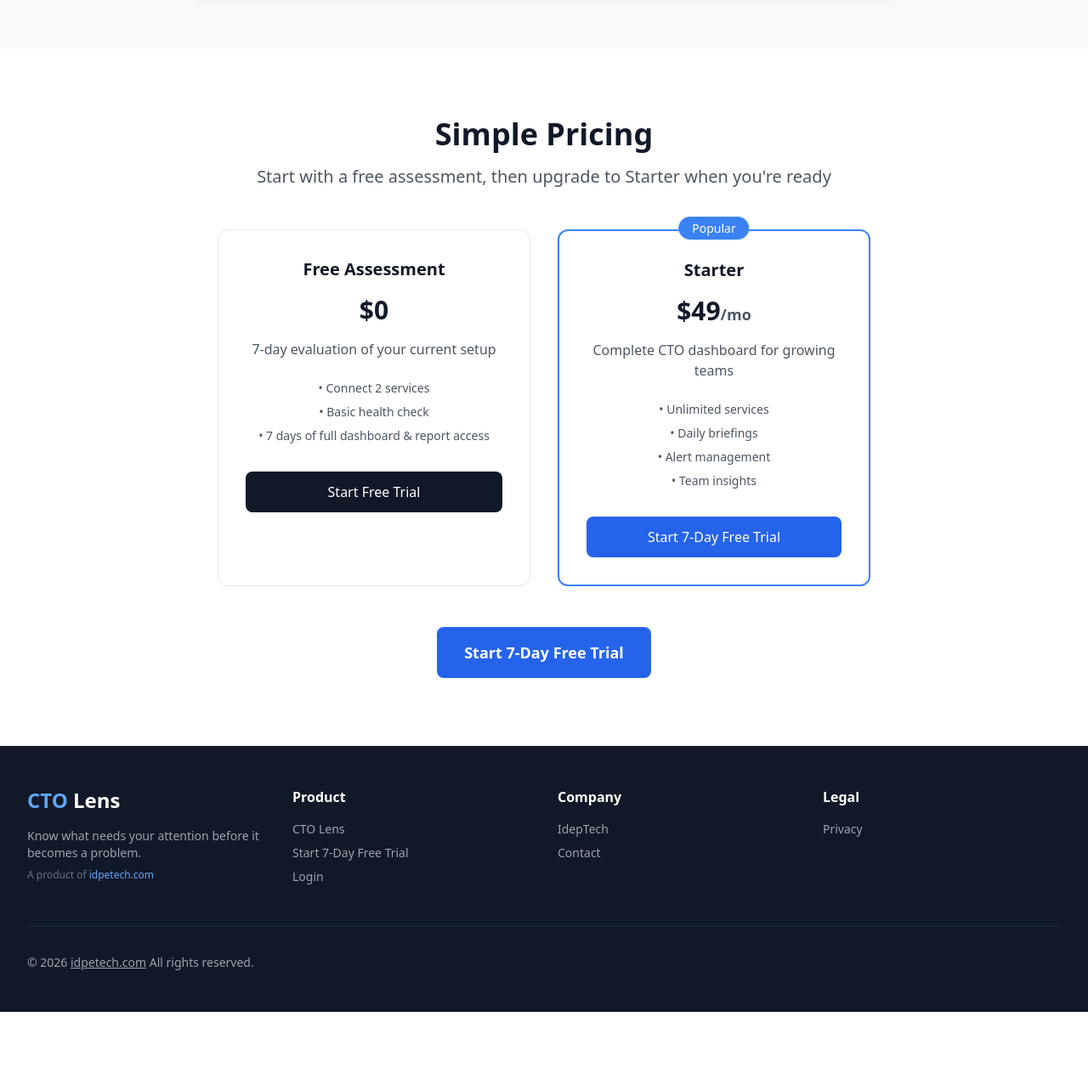
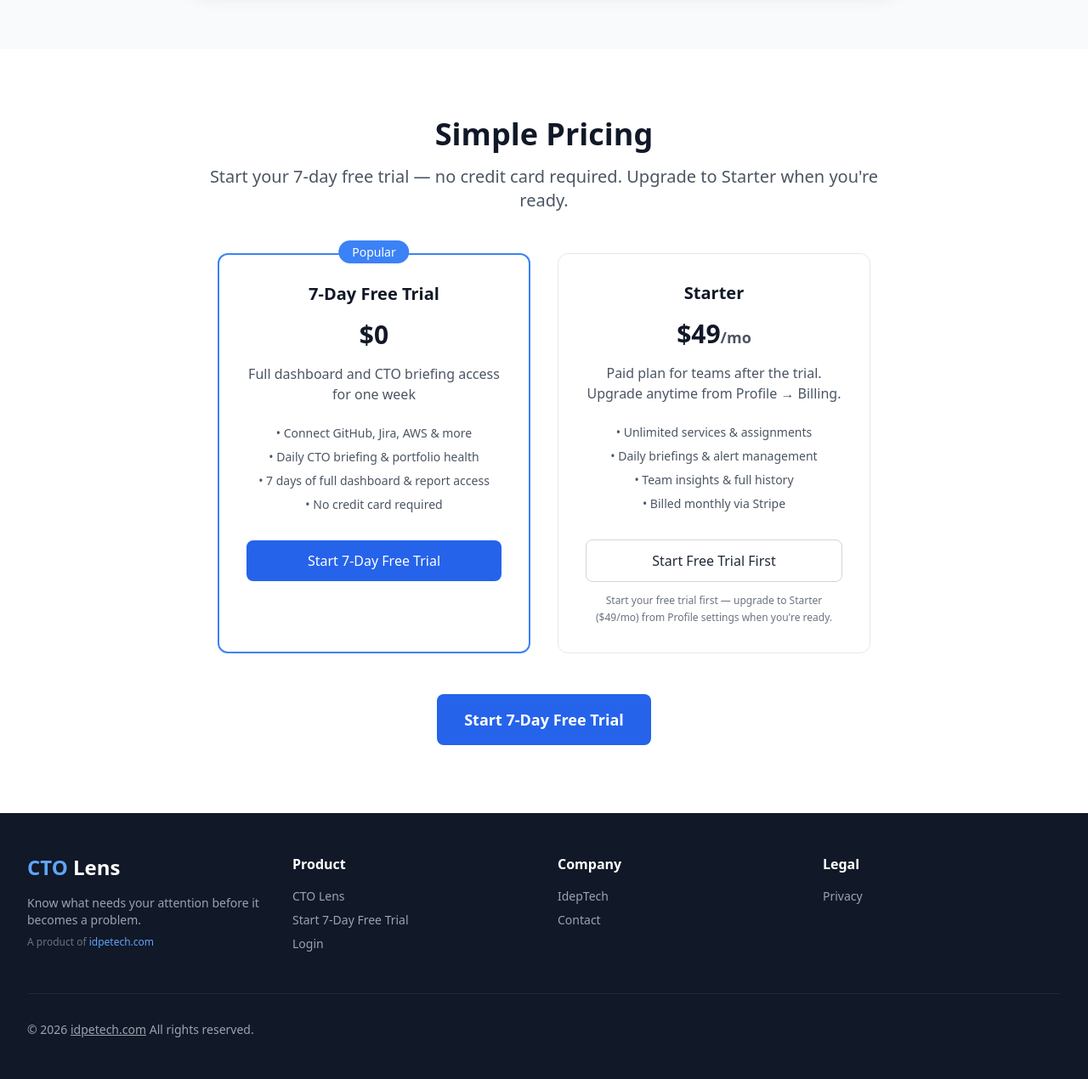
Before and after one commit to idpetech/ctodashboard, a Flask app: page / in a window 1280 px wide. Shown: the part 3225-4495 px from the top of the page at 85% size. Before the commit the page ends 4416 px from the top, so only its background shows below. Run offline with Flask 3, Linux system fonts and the light colour scheme; data that the repository does not hold is empty; some libraries are stand-ins or nearby versions.

Commit message:
Clarify 7-day free trial vs Starter pricing across landing and signup.
Rename pricing columns, add Starter upgrade note, align signup copy, and lower the expiring-trial banner threshold so day-one users are not warned.

Co-authored-by: Cursor <cursoragent@cursor.com>

```diff
--- a/routes/homepage_routes.py
+++ b/routes/homepage_routes.py
@@ -114,22 +114,49 @@ def homepage():
             },
             "pricing": {
                 "title": "Simple Pricing",
-                "subtitle": "Scale as you grow",
+                "subtitle": "Start your 7-day free trial — no credit card required. Upgrade to Starter when you're ready.",
                 "plans": [
                     {
-                        "name": "Free",
+                        "name": "7-Day Free Trial",
                         "price": "$0",
                         "period": "",
-                        "description": "Get started",
-                        "features": ["Basic monitoring"],
+                        "description": "Full dashboard and CTO briefing access for one week",
+                        "features": [
+                            "Connect GitHub, Jira, AWS & more",
+                            "Daily CTO briefing & portfolio health",
+                            "7 days of full dashboard & report access",
+                            "No credit card required",
+                        ],
+                        "popular": True,
                         "cta": {
-                            "text": "Start Free",
+                            "text": "Start 7-Day Free Trial",
                             "link": "/dashboard?signup=1",
                             "style": "primary",
                         },
-                    }
+                    },
+                    {
+                        "name": "Starter",
+                        "price": "$49",
+                        "period": "/mo",
+                        "description": "Paid plan for teams after the trial. Upgrade anytime from Profile → Billing.",
+                        "features": [
+                            "Unlimited services & assignments",
+                            "Daily briefings & alert management",
+                            "Team insights & full history",
+                            "Billed monthly via Stripe",
+                        ],
+                        "note": "Start your free trial first — upgrade to Starter ($49/mo) from Profile settings when you're ready.",
+                        "cta": {
+                            "text": "Start Free Trial First",
+                            "link": "/dashboard?signup=1",
+                            "style": "secondary",
+                        },
+                    },
                 ],
-                "bottom_cta": {"text": "Get Started", "link": "/dashboard?signup=1"},
+                "bottom_cta": {
+                    "text": "Start 7-Day Free Trial",
+                    "link": "/dashboard?signup=1",
+                },
             },
             "footer": {
                 "tagline": "CTO Lens by IdepTech",
--- a/services/trial_service.py
+++ b/services/trial_service.py
@@ -10,7 +10,7 @@ import os
 from datetime import datetime, timedelta
 from typing import Any, Dict, Optional
 
-EXPIRING_DAYS = int(os.getenv("TRIAL_EXPIRING_DAYS", "7"))
+EXPIRING_DAYS = int(os.getenv("TRIAL_EXPIRING_DAYS", "3"))
 DEFAULT_TRIAL_DAYS = int(os.getenv("FREE_TRIAL_DAYS", "7"))
 
 
--- a/static/js/dashboard/01-auth-billing.js
+++ b/static/js/dashboard/01-auth-billing.js
@@ -357,7 +357,7 @@ function clearAuthAndRedirect() {
 function showAuthOverlay() {
     document.getElementById('auth-overlay').classList.remove('hidden');
     document.getElementById('user-info').classList.add('hidden');
-    // Arriving via the "Start Free Assessment" CTA? Default to signup.
+    // Arriving via the "7-day free trial" CTA? Default to signup.
     try {
         const params = new URLSearchParams(window.location.search);
         if (params.get('signup') === '1') {
@@ -543,7 +543,7 @@ async function handleRegister(event) {
     } finally {
         // Reset button state
         registerButton.disabled = false;
-        registerButton.textContent = 'Create Account';
+        registerButton.textContent = 'Start 7-Day Free Trial';
     }
 }
 
--- a/templates/homepage.html
+++ b/templates/homepage.html
@@ -295,9 +295,12 @@
                         <li>• {{ feature }}</li>
                         {% endfor %}
                     </ul>
-                    <a href="{{ plan.cta.link }}" class="block w-full {% if plan.cta.style == 'primary' %}bg-blue-600 hover:bg-blue-700 text-white{% else %}bg-gray-900 hover:bg-gray-800 text-white{% endif %} py-3 rounded-lg font-medium transition-colors">
+                    <a href="{{ plan.cta.link }}" class="block w-full {% if plan.cta.style == 'primary' %}bg-blue-600 hover:bg-blue-700 text-white{% else %}border border-gray-300 bg-white text-gray-800 hover:bg-gray-50{% endif %} py-3 rounded-lg font-medium transition-colors">
                         {{ plan.cta.text }}
                     </a>
+                    {% if plan.note %}
+                    <p class="text-xs text-gray-500 mt-3 leading-relaxed">{{ plan.note }}</p>
+                    {% endif %}
                 </div>
                 {% endfor %}
             </div>
```
Also changed, not shown: config/homepage_content.json (+22 -11 lines), templates/dashboard/_auth_overlay.html (+6 -3 lines).
